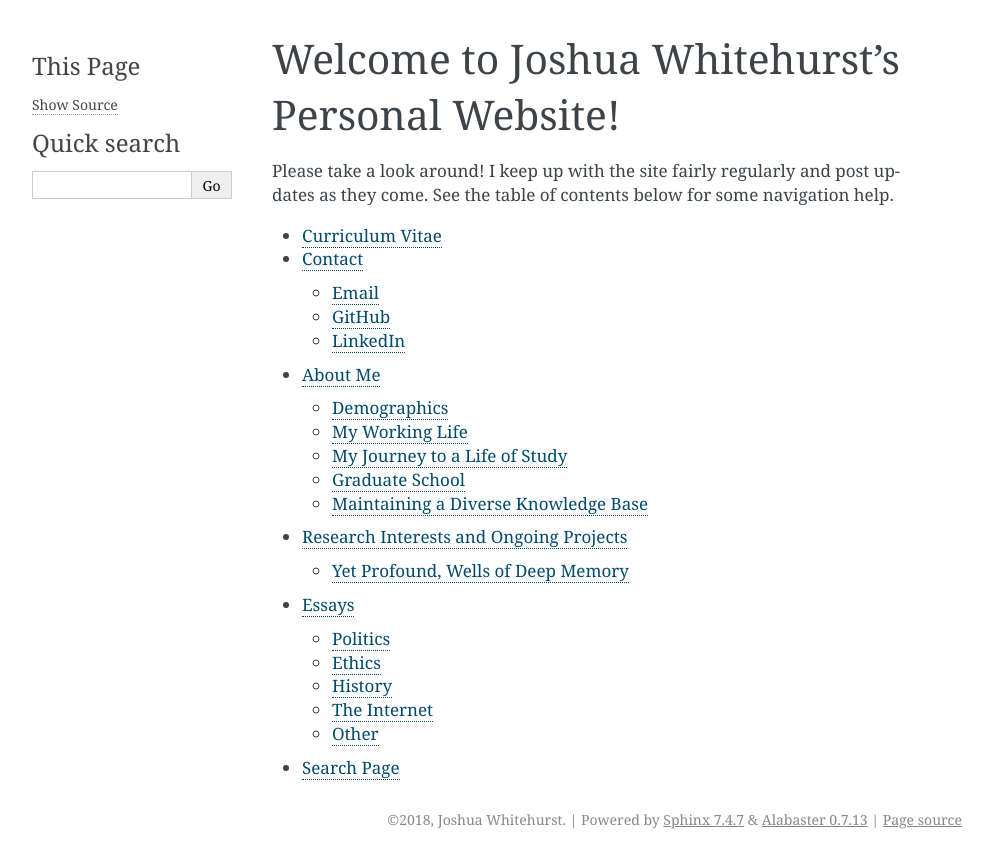
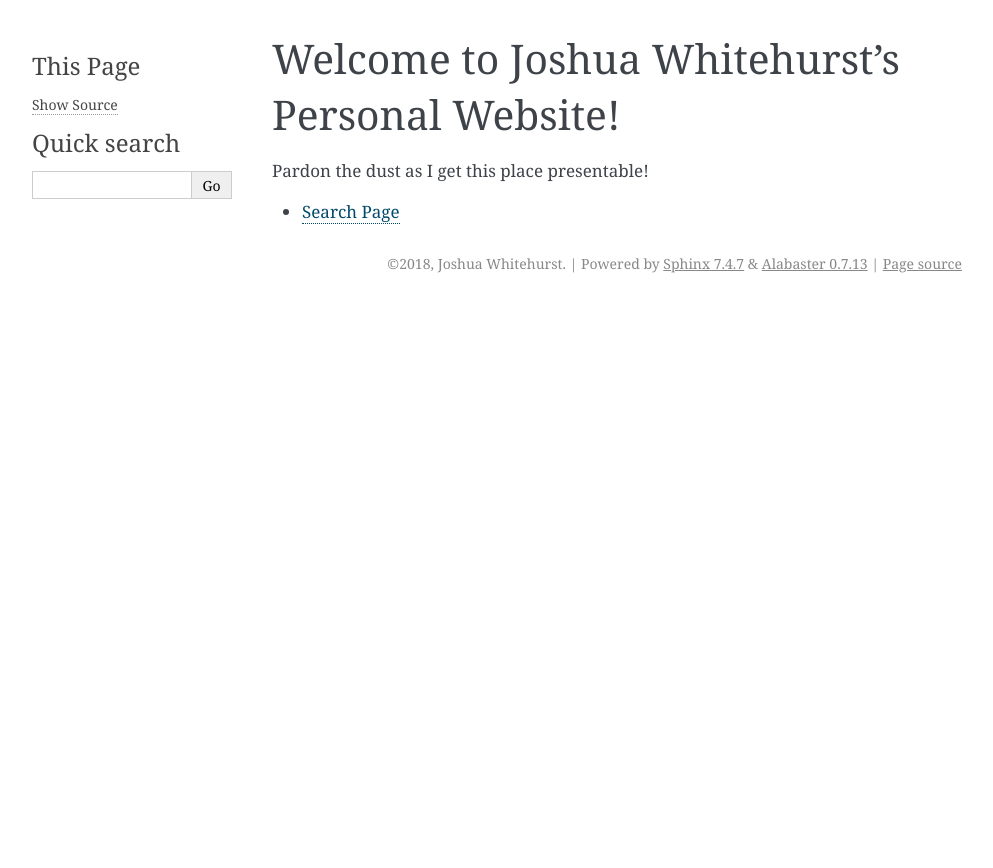
Before and after one commit to jwhitehurst37/personal, a Sphinx documentation site: the page built from docs/index.rst, in a window 1280 px wide. Shown: the top 868 px of the page, without its empty margins (148-1141 px from the left). Built offline with Sphinx 7.4.7, drawn with Linux system fonts in a browser that asks for light colours.

Commit message:
public face while preparing roll out
working on dev branch to get things rolling

```diff
--- a/docs/index.rst
+++ b/docs/index.rst
@@ -6,17 +6,11 @@
 Welcome to Joshua Whitehurst's Personal Website!
 ================================================================
 
-Please take a look around! I keep up with the site fairly regularly and post updates as they come. See the table of contents below for some navigation help.
+Pardon the dust as I get this place presentable!
+
 
 .. toctree::
    :maxdepth: 2
 
-   Curriculum Vitae <cv>
-   Contact <contact>
-   About Me <about_me>
-   Research Interests and Ongoing Projects <research_projects>
-   Essays <essay_index>
-
-
 
 * :ref:`search`
```
